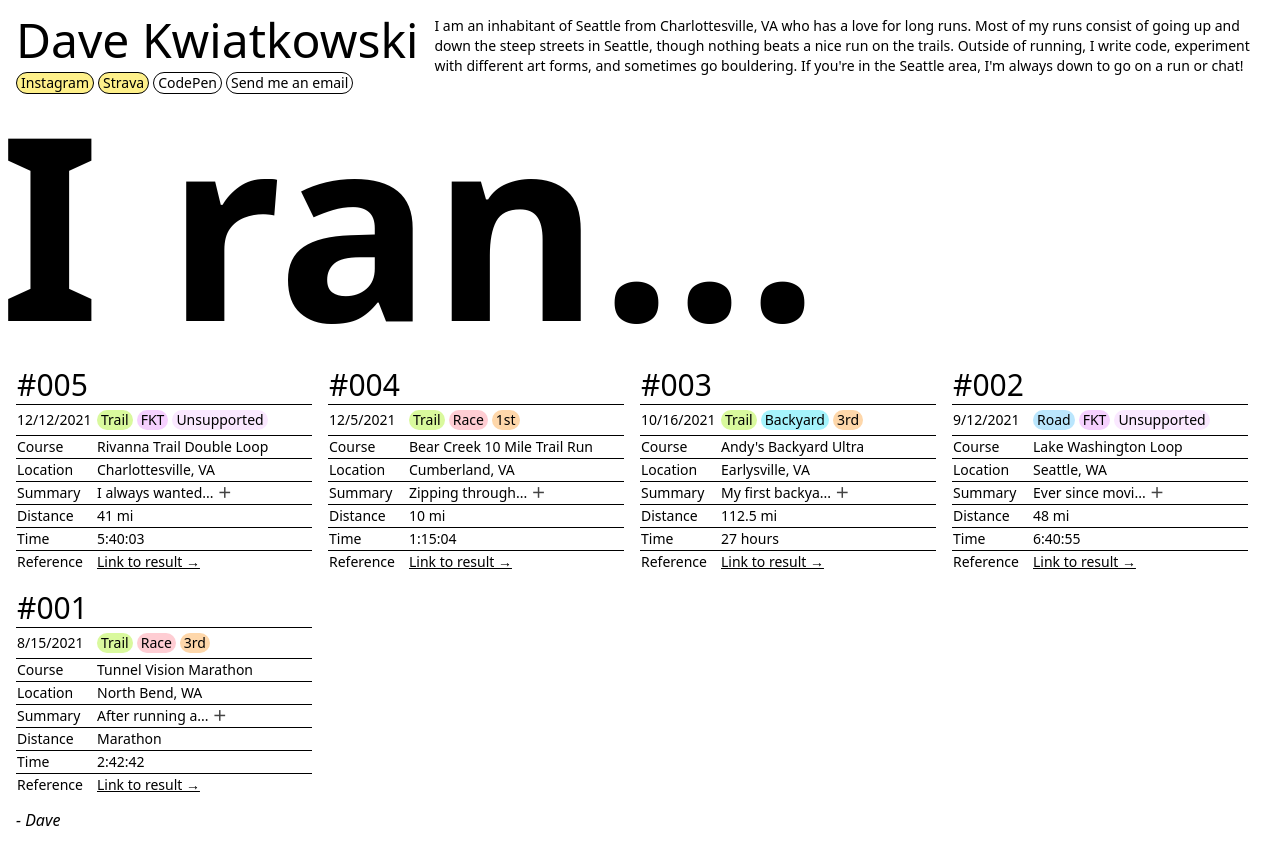
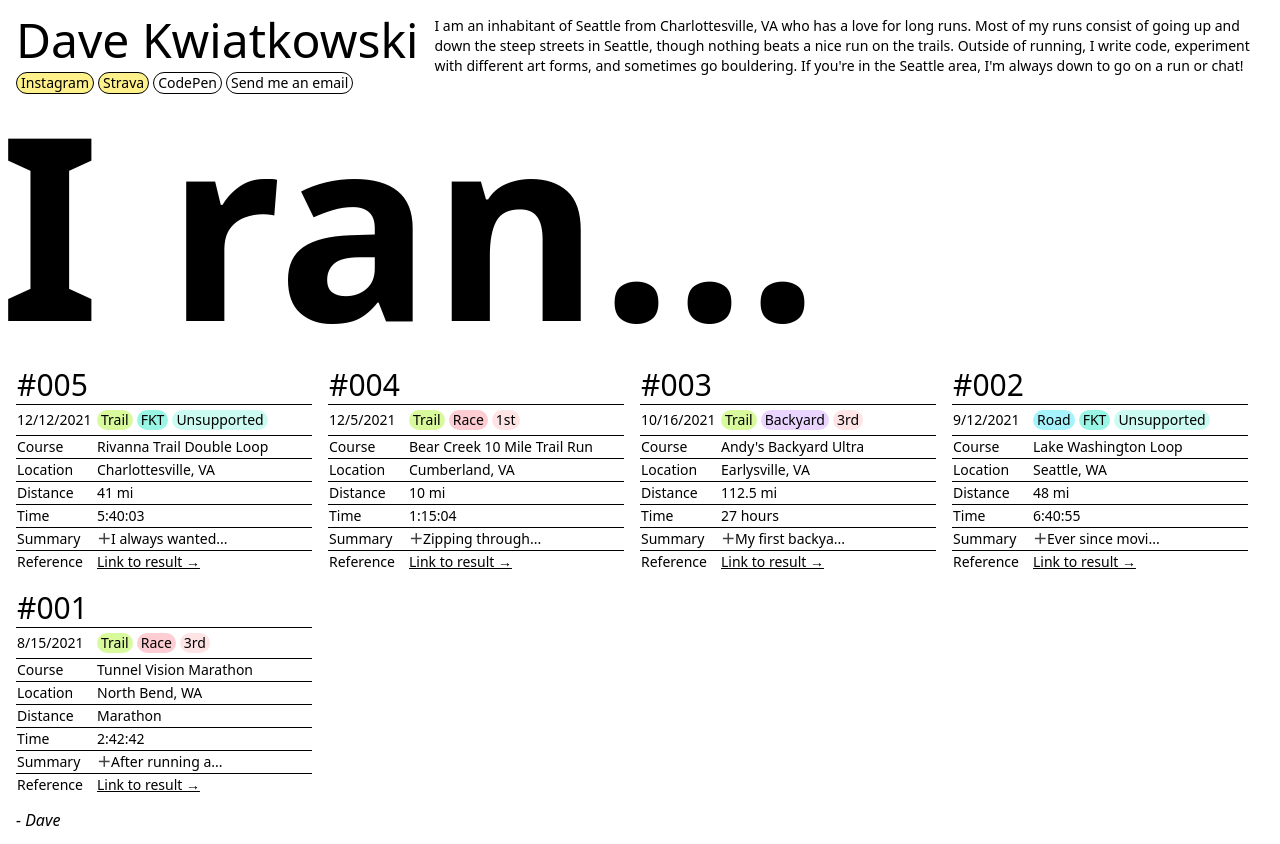
Before and after one commit to davekwiatkowski/davekwiatkowski.github.io, a React (Create React App) app: page / in a window 1280 px wide. Built offline with nearby package versions, Linux system fonts and the light colour scheme.

Commit message:
Clean up

```diff
--- a/src/components/Run.tsx
+++ b/src/components/Run.tsx
@@ -1,5 +1,6 @@
 import React, { FC, useCallback, useState } from 'react';
 import { IRun } from '../Runs';
+import Tag from './Tag';
 
 interface IRunProps extends IRun {
   index: number;
@@ -48,40 +49,20 @@ const Run: FC<IRunProps> = ({
             <td className='mt-1 mb-1'>{date.toLocaleDateString()}</td>
             <td className='flex flex-wrap gap-1 pr-2 mt-1 mb-1'>
               {surface === 'Trail' && (
-                <div className='pl-1 pr-1 bg-lime-200 whitespace-nowrap rounded-xl'>
-                  {'Trail'}
-                </div>
+                <Tag className='bg-lime-200'>{surface}</Tag>
               )}
               {surface === 'Road' && (
-                <div className='pl-1 pr-1 bg-sky-200 whitespace-nowrap rounded-xl'>
-                  {'Road'}
-                </div>
+                <Tag className='bg-cyan-200'>{surface}</Tag>
               )}
               {type === 'Backyard' && (
-                <div className='pl-1 pr-1 bg-cyan-200 rounded-xl'>
-                  {'Backyard'}
-                </div>
+                <Tag className='bg-purple-200'>{type}</Tag>
               )}
-              {type === 'FKT' && (
-                <div className='pl-1 pr-1 bg-fuchsia-200 rounded-xl'>
-                  {'FKT'}
-                </div>
+              {type === 'FKT' && <Tag className='bg-teal-200'>{type}</Tag>}
+              {fktType === 'Unsupported' && (
+                <Tag className='bg-teal-100'>{fktType}</Tag>
               )}
-              {fktType === 'Unsupported' && (
-                <div className='pl-1 pr-1 bg-fuchsia-100 rounded-xl'>
-                  {'Unsupported'}
-                </div>
-              )}
-              {type === 'Race' && (
-                <div className='pl-1 pr-1 bg-rose-200 whitespace-nowrap rounded-xl'>
-                  {'Race'}
-                </div>
-              )}
-              {place && (
-                <div className='pl-1 pr-1 bg-orange-200 rounded-xl'>
-                  {place}
-                </div>
-              )}
+              {type === 'Race' && <Tag className='bg-rose-200'>{type}</Tag>}
+              {place && <Tag className='bg-rose-100'>{place}</Tag>}
             </td>
           </tr>
           <tr>
@@ -89,27 +70,27 @@ const Run: FC<IRunProps> = ({
             <td className='pr-2 font-normal'>{course}</td>
           </tr>
           <tr>
-            <td className='pr-2'>{'Location'}</td>
+            <td className='pr-2'>Location</td>
             <td className='pr-2'>{location}</td>
           </tr>
           <tr>
-            <td className='pr-2'>{'Summary'}</td>
+            <td className='pr-2'>Distance</td>
+            <td className='pr-2'>{distance}</td>
+          </tr>
+          <tr>
+            <td className='pr-2'>Time</td>
+            <td className='pr-2'>{time}</td>
+          </tr>
+          <tr>
+            <td className='pr-2'>Summary</td>
             <td
               className='pr-2 cursor-pointer hover:bg-gray-100'
               onClick={summaryOpen ? handleCloseSummary : handleOpenSummary}>
-              {summaryOpen ? summary : summary.substring(0, 15) + '...'}
-              <span className='p-1 font-bold animate-pulse'>
+              <span className='font-bold animate-pulse'>
                 {summaryOpen ? '﹣' : '＋'}
               </span>
+              {summaryOpen ? summary : summary.substring(0, 15) + '...'}
             </td>
-          </tr>
-          <tr>
-            <td className='pr-2'>{'Distance'}</td>
-            <td className='pr-2'>{distance}</td>
-          </tr>
-          <tr>
-            <td className='pr-2'>{'Time'}</td>
-            <td className='pr-2'>{time}</td>
           </tr>
           <tr>
             <td>Reference</td>
--- /dev/null
+++ b/src/components/Tag.tsx
@@ -0,0 +1,10 @@
+import { FC } from 'react';
+const Tag: FC<{ className: string }> = ({ children, className }) => {
+  return (
+    <div className={`${className} pl-1 pr-1 whitespace-nowrap rounded-xl`}>
+      {children}
+    </div>
+  );
+};
+
+export default Tag;
```
